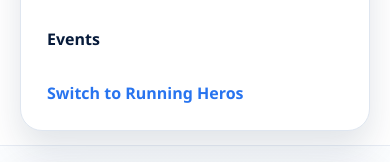
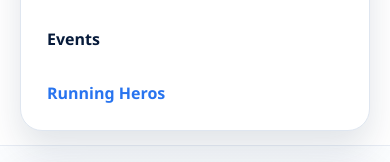
Before and after one commit to EventIndia/running-heros-virtual, a Next.js app: page / in a window 390 px wide. Both pictures are taken after a click on the button "Toggle menu". Shown: the part 237-399 px from the top of the page. Built offline with nearby package versions, Linux system fonts and the light colour scheme; no server answers.

Commit message:
Update VHeader.jsx

```diff
--- a/components/VHeader.jsx
+++ b/components/VHeader.jsx
@@ -109,7 +109,7 @@
             className="vMobileSwitchBack"
             onClick={() => setOpen(false)}
           >
-            Switch to Running Heros
+           Running Heros
           </Link>
         </div>
       )}
```
